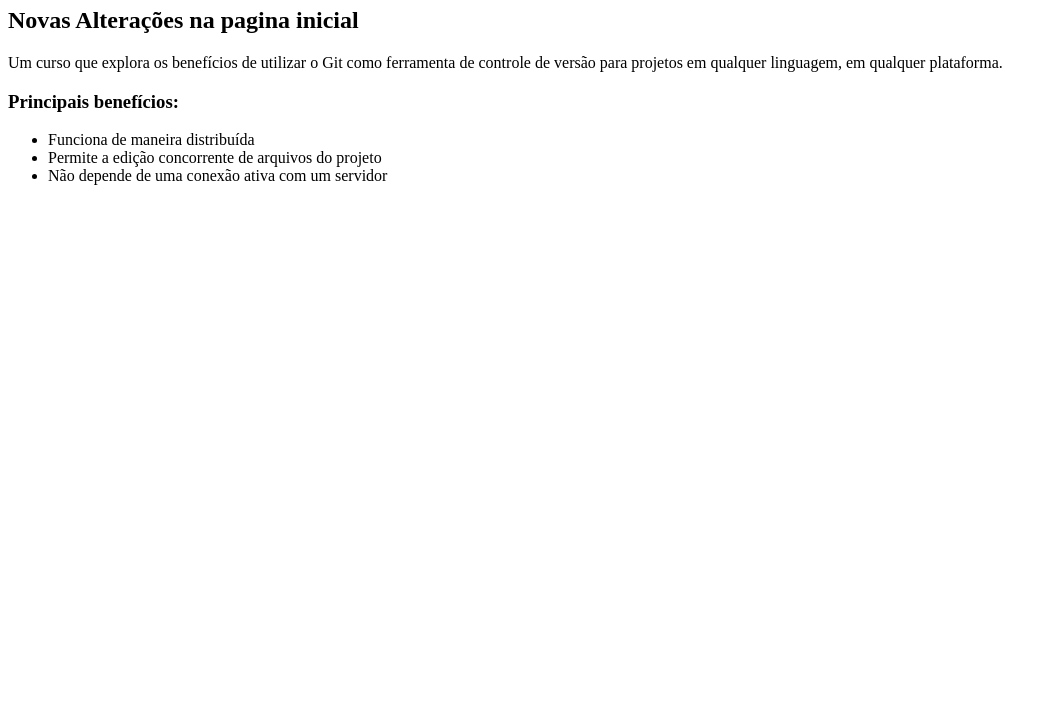
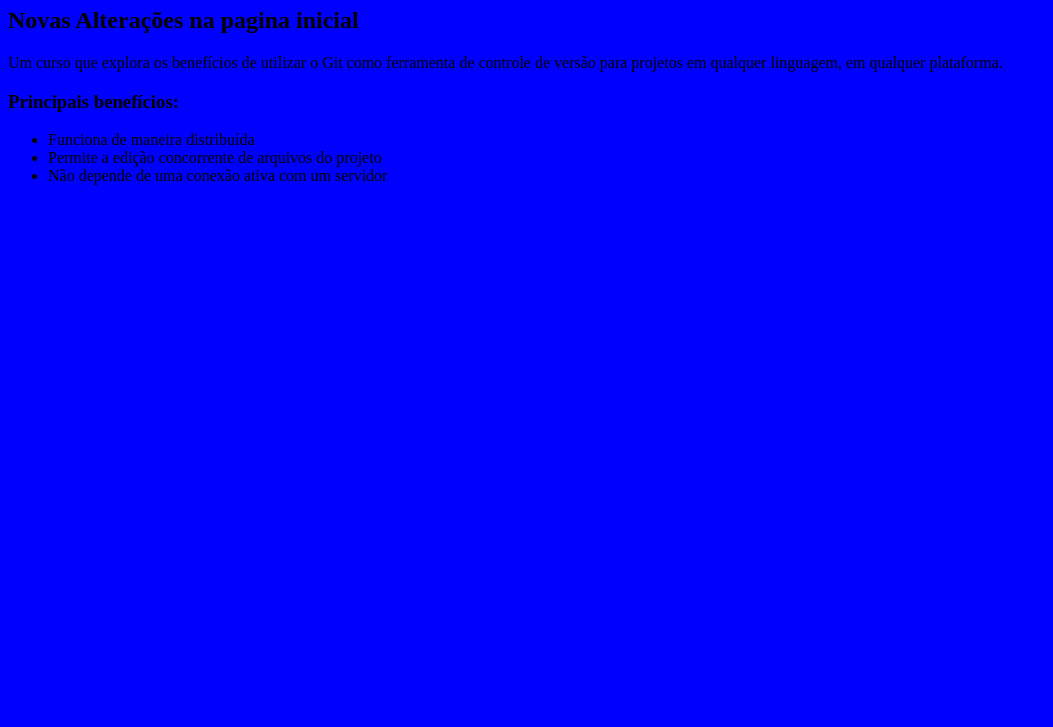
Before and after one commit to alencarmachado/repositorioInternetB, a plain HTML site: page index.html in a window 1280 px wide. Shown: the part 73-800 px from the top of the page, without its empty margins (0-1053 px from the left). Drawn offline with Linux system fonts and the light colour scheme.

Commit message:
adicionando estilo a nossa página

```diff
--- /dev/null
+++ b/estilo.css
@@ -0,0 +1,3 @@
+body{
+	background-color: blue;
+}
--- a/index.html
+++ b/index.html
@@ -3,6 +3,7 @@
 <head>
 	<meta charset="UTF-8">
 	<title>Aula sobre github</title>
+    <link rel="stylesheet" href="estilo.css" type="text/css">
 </head>
 <body>
 	<h1>Git alterado pela pagina web</h1>
```
